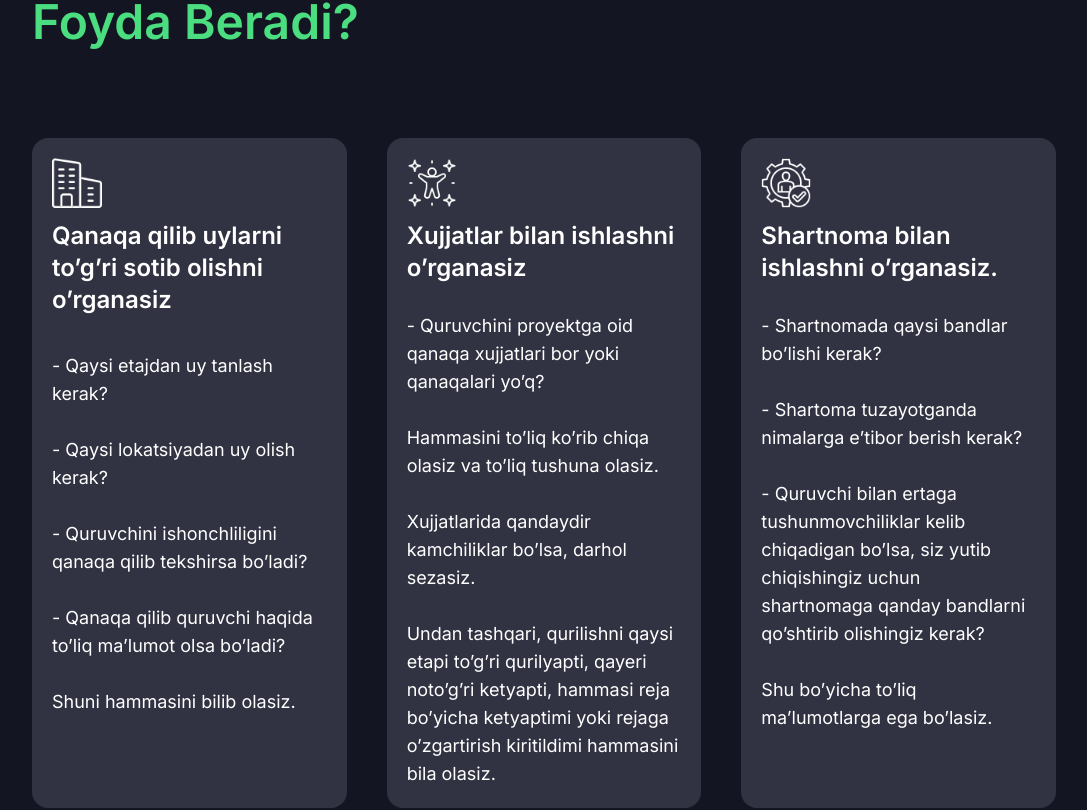
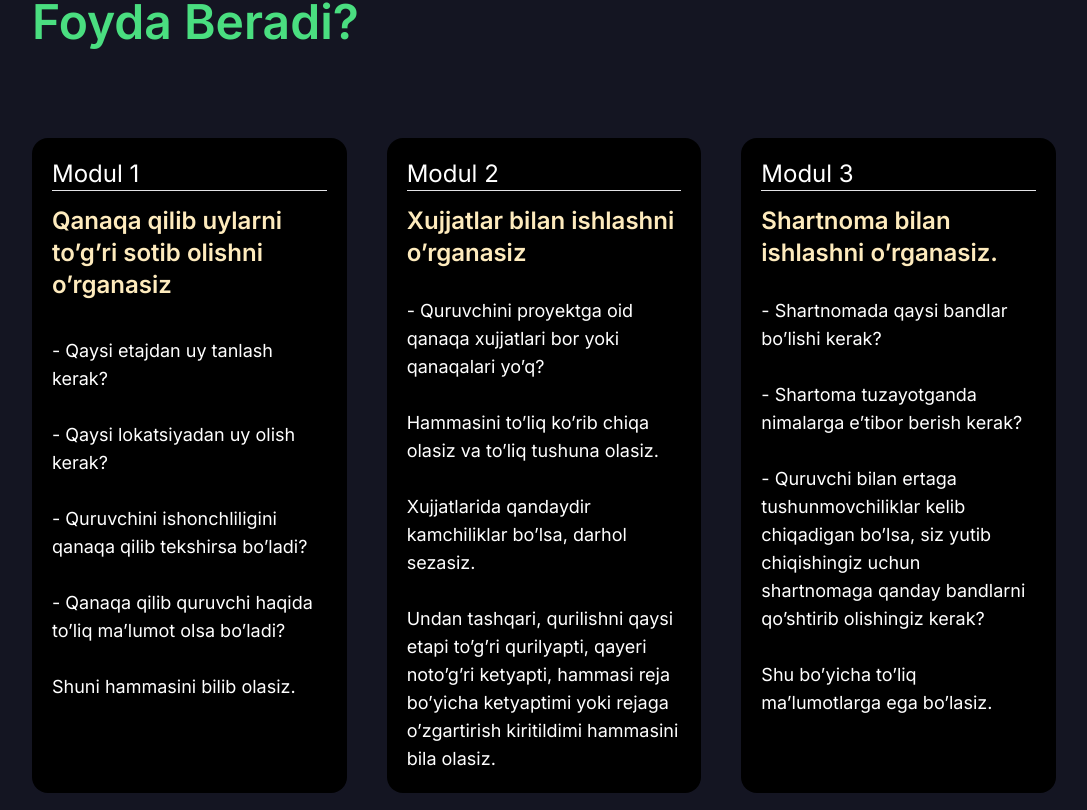
Before and after one commit to Asl250/restart, a Next.js app: page / in a window 1280 px wide. Shown: the part 3450-4260 px from the top of the page, without its empty margins (96-1183 px from the left). Built offline with nearby package versions, Linux system fonts and the light colour scheme.

Commit message:
Oppurtunity

```diff
--- a/app/(root)/_components/Opportunity.jsx
+++ b/app/(root)/_components/Opportunity.jsx
@@ -13,17 +13,11 @@ const Opportunity = () => {
 			</div>
 
 			<div className={'mx-[10%] mt-10 grid xl:grid-cols-3 lg:grid-cols-2 grid-cols-1 gap-10'}>
-
-				<div className={'bg-[#313242] rounded-lg p-5'}>
-					<Image
-						src={house}
-						alt={'house'}
-						width={50}
-						height={50}
-					/>
-
-					<div className={'space-y-3'}>
-						<p className={'mt-3 font-semibold text-2xl mb-5'}> Qanaqa qilib uylarni to’g’ri sotib olishni o’rganasiz</p>
+				<div className={'bg-black rounded-lg p-5'}>
+					<h1 className={'text-2xl'}>Modul 1</h1>
+					<hr className={'w-full p-px'}/>
+					<div className={'space-y-3 '}>
+						<p className={'mt-3 font-semibold text-2xl mb-5 text-[#feebbd]'}> Qanaqa qilib uylarni to’g’ri sotib olishni o’rganasiz</p>
 						<p className={'max-w-xs text-lg pt-4'}>- Qaysi etajdan uy tanlash kerak?</p>
 						<p className={' max-w-xs text-lg pt-4'}>- Qaysi lokatsiyadan uy olish kerak?</p>
 						<p className={' max-w-xs text-lg pt-4'}>- Quruvchini ishonchliligini qanaqa qilib tekshirsa bo’ladi? </p>
@@ -34,38 +28,37 @@ const Opportunity = () => {
 
 				</div>
 
-				<div className={'bg-[#313242] rounded-lg p-5'}>
-					<Image
-						src={success}
-						alt={'house'}
-						width={50}
-						height={50}
-					/>
-
+				<div className={'bg-black rounded-lg p-5'}>
+					<h1 className={'text-2xl'}>Modul 2</h1>
+					<hr className={'w-full p-px'} />
 					<div className={'space-y-7'}>
-						<p className={'mt-3 font-semibold text-2xl mb-5'}>Xujjatlar bilan ishlashni o’rganasiz</p>
-						<p className={' max-w-xs text-lg'}>- Quruvchini proyektga oid qanaqa xujjatlari bor yoki qanaqalari yo’q?</p>
-						<p className={' max-w-xs text-lg'}>Hammasini to’liq ko’rib chiqa olasiz va to’liq tushuna olasiz. </p>
-						<p className={' max-w-xs text-lg'}>Xujjatlarida qandaydir kamchiliklar bo’lsa, darhol sezasiz.</p>
-						<p className={' max-w-xs text-lg'}>Undan tashqari, qurilishni qaysi etapi to’g’ri qurilyapti, qayeri noto’g’ri ketyapti, hammasi reja bo’yicha ketyaptimi yoki rejaga o’zgartirish kiritildimi hammasini bila olasiz.</p>
+						<p className={'mt-3 font-semibold text-2xl mb-5 text-[#feebbd]'}>Xujjatlar bilan ishlashni
+							o’rganasiz</p>
+						<p className={' max-w-xs text-lg'}>- Quruvchini proyektga oid qanaqa xujjatlari bor yoki
+							qanaqalari yo’q?</p>
+						<p className={' max-w-xs text-lg'}>Hammasini to’liq ko’rib chiqa olasiz va to’liq tushuna
+							olasiz. </p>
+						<p className={' max-w-xs text-lg'}>Xujjatlarida qandaydir kamchiliklar bo’lsa, darhol
+							sezasiz.</p>
+						<p className={' max-w-xs text-lg'}>Undan tashqari, qurilishni qaysi etapi to’g’ri qurilyapti,
+							qayeri noto’g’ri ketyapti, hammasi reja bo’yicha ketyaptimi yoki rejaga o’zgartirish
+							kiritildimi hammasini bila olasiz.</p>
 					</div>
 
 
 				</div>
 
-				<div className={'bg-[#313242] rounded-lg p-5'}>
-					<Image
-						src={vint}
-						alt={'house'}
-						width={50}
-						height={50}
-					/>
-
+				<div className={'bg-black rounded-lg p-5'}>
+					<h1 className={'text-2xl'}>Modul 3</h1>
+					<hr className={'w-full p-px'} />
 					<div className={'space-y-7'}>
-						<p className={'mt-3 font-semibold text-2xl mb-5'}>Shartnoma bilan ishlashni o’rganasiz.</p>
+						<p className={'mt-3 font-semibold text-2xl mb-5 text-[#feebbd]'}>Shartnoma bilan ishlashni
+							o’rganasiz.</p>
 						<p className={' max-w-xs text-lg'}>- Shartnomada qaysi bandlar bo’lishi kerak? </p>
 						<p className={' max-w-xs text-lg'}>- Shartoma tuzayotganda nimalarga e’tibor berish kerak? </p>
-						<p className={'max-w-xs text-lg'}>- Quruvchi bilan ertaga tushunmovchiliklar kelib chiqadigan bo’lsa, siz yutib chiqishingiz uchun shartnomaga qanday bandlarni qo’shtirib olishingiz kerak? </p>
+						<p className={'max-w-xs text-lg'}>- Quruvchi bilan ertaga tushunmovchiliklar kelib chiqadigan
+							bo’lsa, siz yutib chiqishingiz uchun shartnomaga qanday bandlarni qo’shtirib olishingiz
+							kerak? </p>
 						<p className={' max-w-xs text-lg'}>Shu bo’yicha to’liq ma’lumotlarga ega bo’lasiz.</p>
 					</div>
 
```
